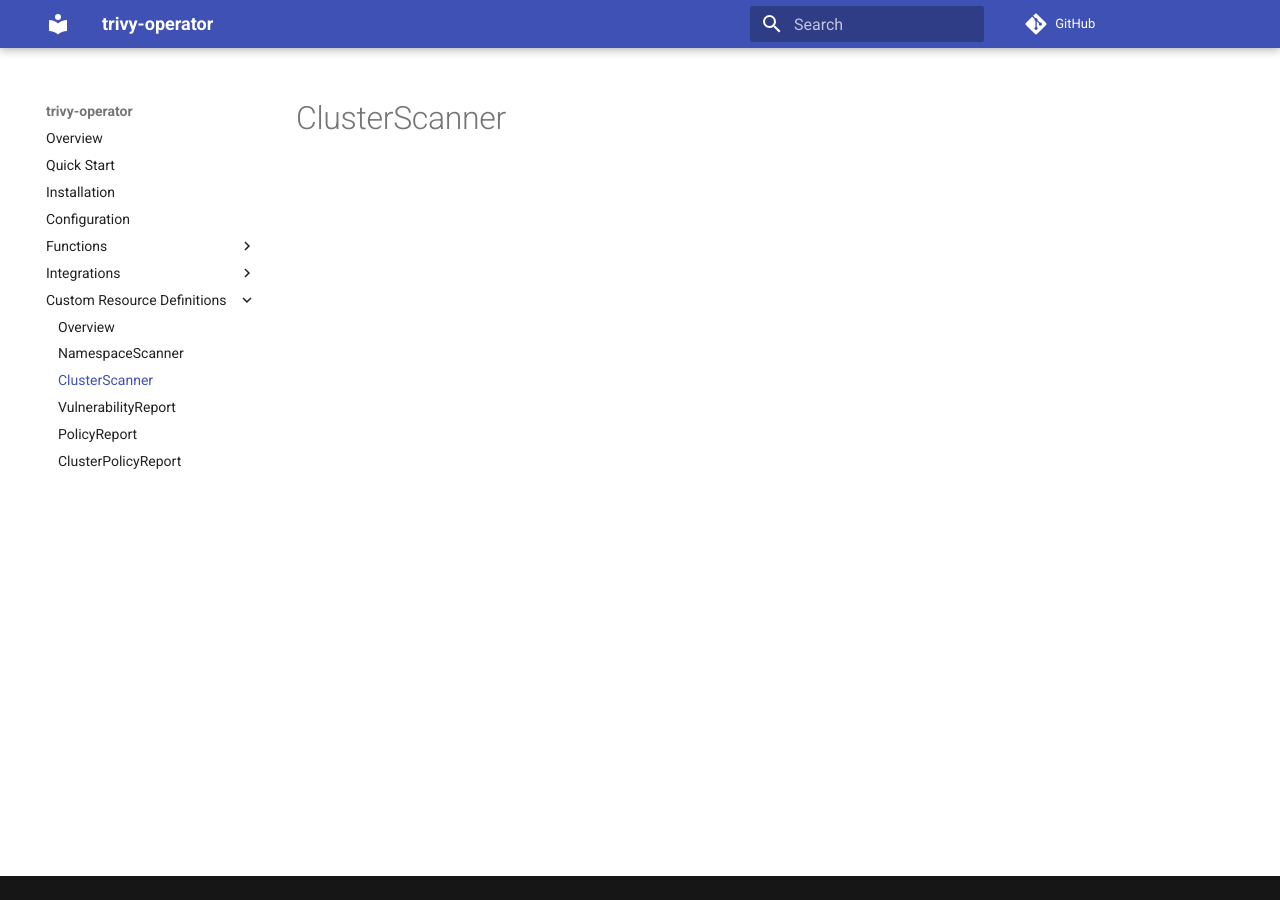
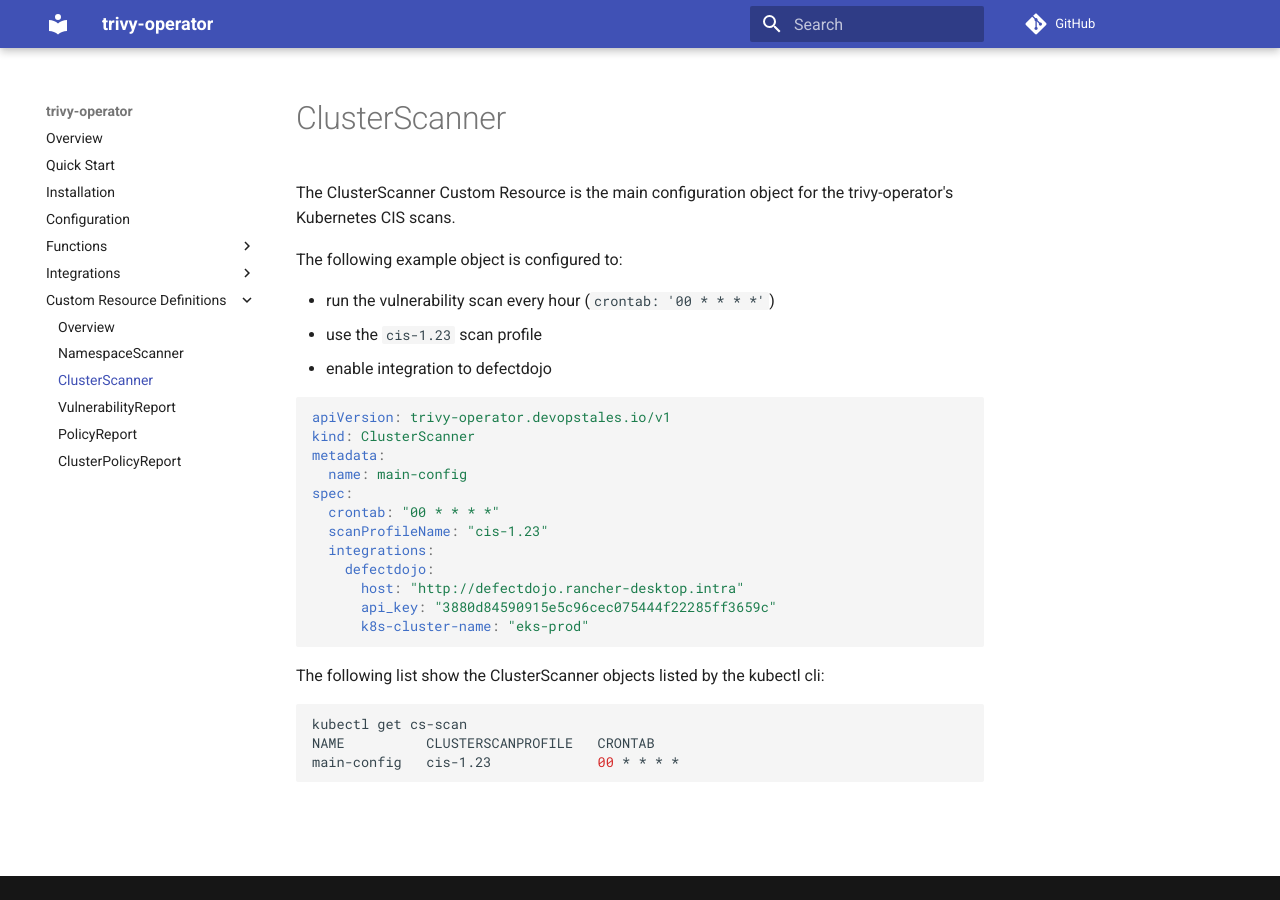
Before and after one commit to devopstales/trivy-operator, an MkDocs documentation site: the page built from docs/crds/cluster-scanner.md, in a window 1280 px wide. Built offline with MkDocs 1.6.1 and Material for MkDocs 9.7.7, drawn with Linux system fonts in a browser that asks for light colours; comment, search, counter and statistics services are not loaded; the version menu is left out.

Commit message:
docs: detectdojo integráció docs

````diff
--- a/docs/crds/cluster-scanner.md
+++ b/docs/crds/cluster-scanner.md
@@ -1 +1,32 @@
 # ClusterScanner
+
+The ClusterScanner Custom Resource is the main configuration object for the trivy-operator's Kubernetes CIS scans.
+
+The following example object is configured to:
+
+* run the vulnerability scan every hour (`crontab: '00 * * * *'`)
+* use the `cis-1.23` scan profile
+* enable integration to defectdojo
+
+```yaml
+apiVersion: trivy-operator.devopstales.io/v1
+kind: ClusterScanner
+metadata:
+  name: main-config
+spec:
+  crontab: "00 * * * *"
+  scanProfileName: "cis-1.23"
+  integrations:
+    defectdojo:
+      host: "http://defectdojo.rancher-desktop.intra"
+      api_key: "3880d84590915e5c96cec075444f22285ff3659c"
+      k8s-cluster-name: "eks-prod"
+```
+
+The following list show the ClusterScanner objects listed by the kubectl cli:
+
+```bash
+kubectl get cs-scan
+NAME          CLUSTERSCANPROFILE   CRONTAB
+main-config   cis-1.23             00 * * * *
+```
````
Also changed, not shown: docs/crds/index.md (+2 -0 lines), docs/crds/namespace-scanner.md (+4 -2 lines), docs/functions/cis-benchmark.md (+1 -1 lines), docs/integrations/defectdojo.md (+9 -0 lines), docs/integrations/policy-reporter.md (+4 -0 lines), docs/img/application-settings.png (added), docs/img/cluster_policy_report.png (added), docs/img/duplication-settings.png (added).
